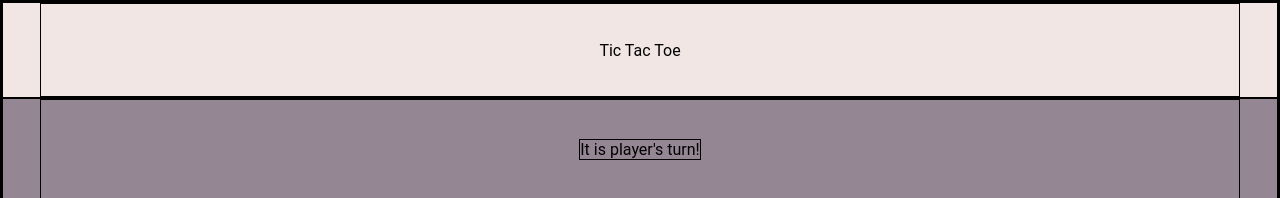
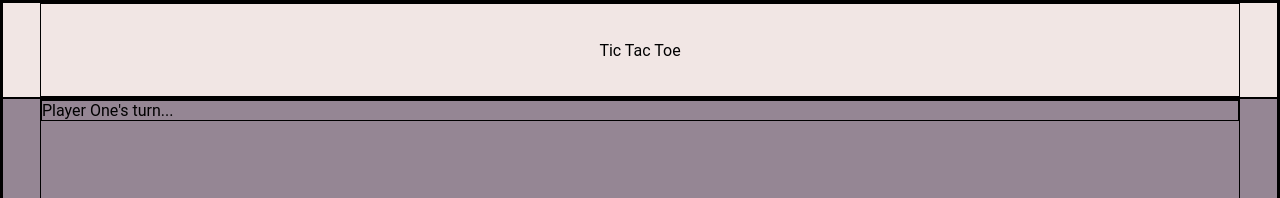
Before and after one commit to mr-wontdo/tic-tac-toe, a plain HTML site: page index.html in a window 1280 px wide. Shown: the top 198 px of the page. Drawn offline with Linux system fonts and the light colour scheme.

Commit message:
Update HTML classes

```diff
--- a/index.html
+++ b/index.html
@@ -14,8 +14,8 @@
             <div class="header">Tic Tac Toe</div>
         </div>
         <div class="content-container">
-            <div class="message-container">
-                <div class="message">It is player's turn!</div>
+            <div class="turn-container">
+                <div class="turn"></div>
             </div>
             <div class="board-container">
                 <div class="board"></div>
```
